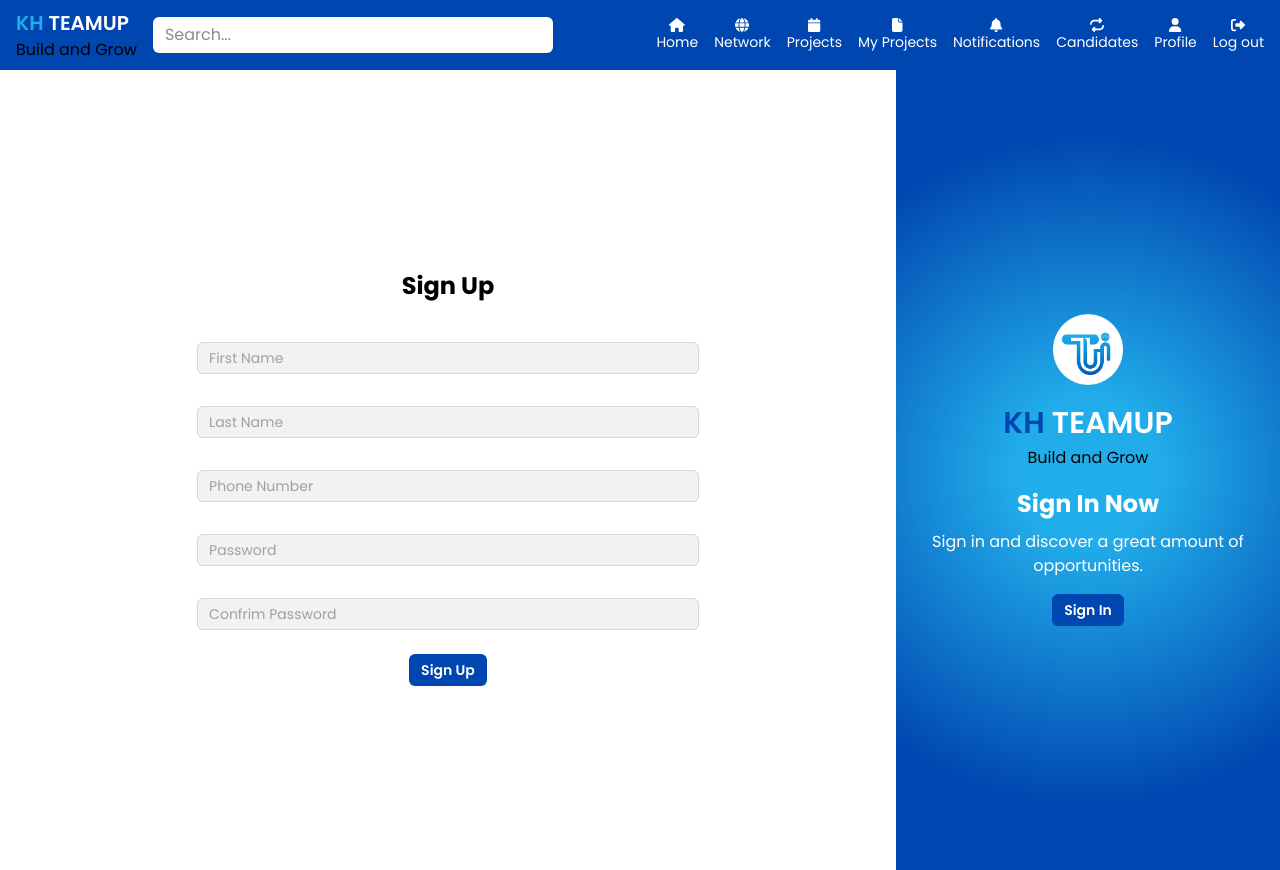
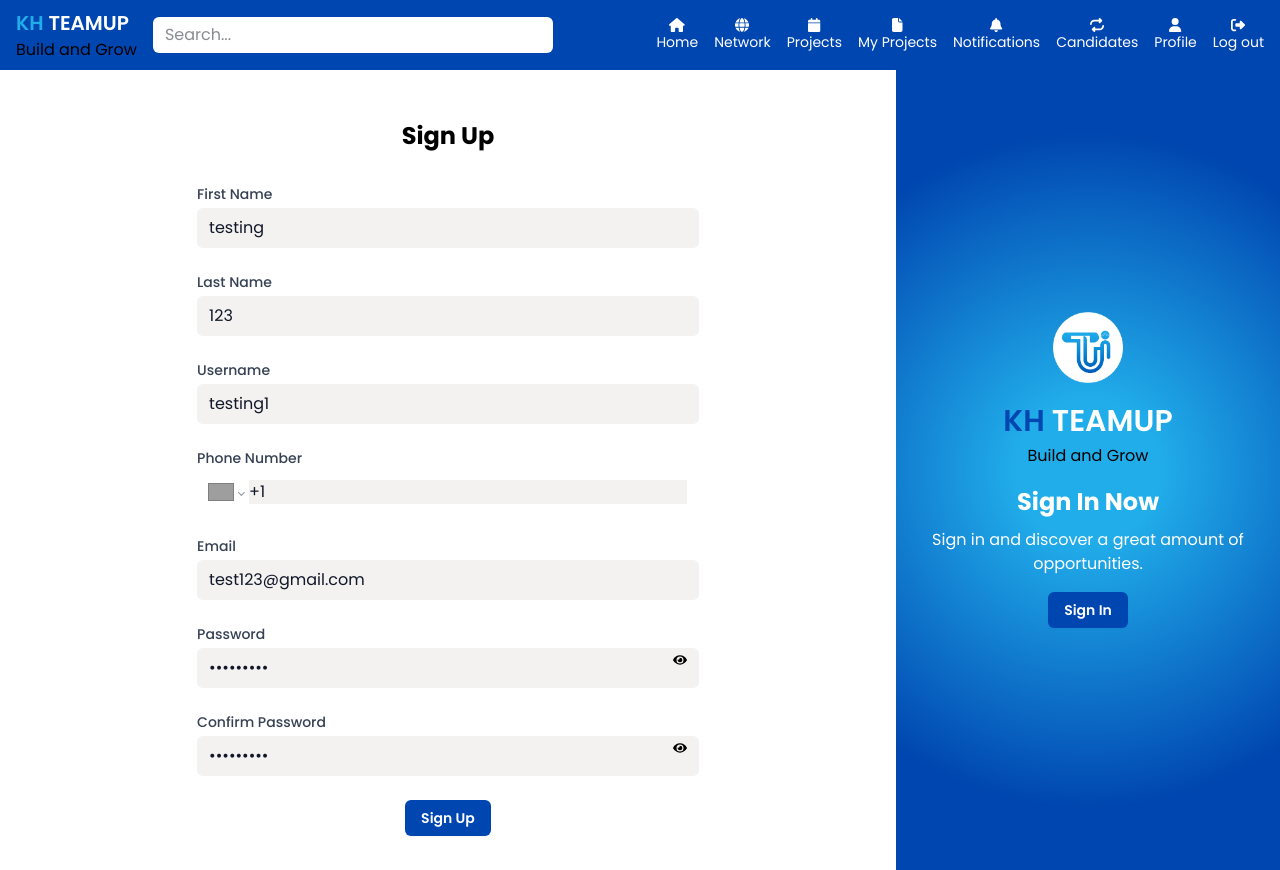
Before and after one commit to bunlongly/teamup_project, a React (Vite) app in the folder client/: page /signup in a window 1280 px wide. Built offline with nearby package versions, Linux system fonts and the light colour scheme; grey boxes are pictures that could not be loaded.

Commit message:
update signup frontend page

```diff
--- a/client/src/pages/SignUp.jsx
+++ b/client/src/pages/SignUp.jsx
@@ -1,84 +1,280 @@
-import Khteamup from "../components/Khteamup";
-import Slogan from "../components/Slogan";
-import logo from "../assets/logo.png";
+import { useState } from 'react';
+import { useNavigate } from 'react-router-dom';
+import axios from 'axios';
+import { ToastContainer, toast } from 'react-toastify';
+import 'react-toastify/dist/ReactToastify.css'; // Import the CSS for toastify
+import Khteamup from '../components/Khteamup';
+import Slogan from '../components/Slogan';
+import logo from '../assets/logo.png';
+import PhoneInput from 'react-phone-number-input';
+import 'react-phone-number-input/style.css'; // Import the default styles
+import { FaEye, FaEyeSlash } from 'react-icons/fa'; // Import eye icons for password visibility toggle
 
 function SignUpPage() {
+  const navigate = useNavigate();
+  const [formData, setFormData] = useState({
+    firstName: 'testing',
+    lastName: '123',
+    phoneNumber: '', // Initialize as empty string
+    email: 'test123@gmail.com',
+    password: '123456789',
+    confirmPassword: '123456789',
+    username: 'testing1'
+  });
+
+  const [errors, setErrors] = useState({});
+  const [showPassword, setShowPassword] = useState(false); // State for password visibility
+  const [showConfirmPassword, setShowConfirmPassword] = useState(false); // State for confirm password visibility
+
+  // Handle form input changes
+  const handleChange = e => {
+    setFormData({ ...formData, [e.target.name]: e.target.value });
+  };
+
+  // Handle phone number change
+  const handlePhoneNumberChange = value => {
+    setFormData({ ...formData, phoneNumber: value });
+  };
+
+  // Handle form submission
+  const handleSubmit = async e => {
+    e.preventDefault();
+    setErrors({}); // Clear previous errors
+
+    try {
+      const response = await axios.post(
+        'http://localhost:5200/api/auth/register',
+        formData
+      );
+
+      if (response.status === 201) {
+        toast.success('User registered successfully!', {
+          position: 'top-right',
+          autoClose: 2000,
+          hideProgressBar: false,
+          closeOnClick: true,
+          pauseOnHover: true,
+          draggable: true,
+          progress: undefined
+        });
+        setTimeout(() => navigate('/signin'), 2000); // Redirect after 2 seconds
+      }
+    } catch (err) {
+      const errorResponse =
+        err.response?.data?.message ||
+        'Something went wrong. Please try again.';
+      const validationErrors = err.response?.data?.errors || []; // Assuming your backend returns errors as an array
+
+      // Convert array of errors into an object for easier display
+      const formattedErrors = {};
+      validationErrors.forEach(error => {
+        if (error.toLowerCase().includes('email')) {
+          formattedErrors.email = error;
+        } else if (error.toLowerCase().includes('username')) {
+          formattedErrors.username = error;
+        } else if (error.toLowerCase().includes('password')) {
+          formattedErrors.password = error;
+        } else if (error.toLowerCase().includes('phone')) {
+          formattedErrors.phoneNumber = error;
+        }
+      });
+
+      toast.error(errorResponse, {
+        position: 'top-right',
+        autoClose: 5000,
+        hideProgressBar: false,
+        closeOnClick: true,
+        pauseOnHover: true,
+        draggable: true,
+        progress: undefined
+      });
+
+      setErrors(formattedErrors); // Set validation errors
+    }
+  };
+
+  // Toggle password visibility
+  const togglePasswordVisibility = () => {
+    setShowPassword(!showPassword);
+  };
+
+  // Toggle confirm password visibility
+  const toggleConfirmPasswordVisibility = () => {
+    setShowConfirmPassword(!showConfirmPassword);
+  };
+
   return (
-    <div className="grid grid-cols-10 w-full main-container">
-      <div className="col-span-7 left-col">
-        <div className="title-container">
-          <h1 className="text-2xl font-bold mb-4">Sign Up</h1>
+    <div className='grid grid-cols-10 w-full main-container'>
+      <div className='col-span-7 left-col'>
+        <div className='title-container'>
+          <h1 className='text-2xl font-bold mb-4'>Sign Up</h1>
         </div>
-        <div className="form-container">
-          <form className="space-y-6" action="#" method="POST">
+        <div className='form-container'>
+          <form className='space-y-6' onSubmit={handleSubmit}>
             <div>
-              <div className="mt-2">
-                <input
-                  type="text"
-                  name="name"
-                  placeholder="First Name"
-                  id="firstname"
-                  autoComplete="firstname"
-                  required
-                  className="block w-full rounded-md bg-white px-3 py-1.5 text-base text-gray-900 outline-1 -outline-offset-1 outline-gray-300 placeholder:text-gray-400 focus:outline-2 focus:-outline-offset-2 focus:outline-blue-600 sm:text-sm"
-                />
-              </div>
-            </div>
-            <div className="mt-2">
+              <label
+                htmlFor='firstName'
+                className='block text-sm font-medium text-gray-700'
+              >
+                First Name
+              </label>
               <input
-                type="text"
-                name="name"
-                placeholder="Last Name"
-                id="lastname"
-                autoComplete="lastname"
-                required
-                className="block w-full rounded-md bg-white px-3 py-1.5 text-base text-gray-900 outline-1 -outline-offset-1 outline-gray-300 placeholder:text-gray-400 focus:outline-2 focus:-outline-offset-2 focus:outline-blue-600 sm:text-sm"
+                type='text'
+                id='firstName'
+                name='firstName'
+                placeholder='First Name'
+                value={formData.firstName}
+                onChange={handleChange}
+                className='mt-1 block w-full rounded-md bg-white px-3 py-2 text-base text-gray-900 outline-gray-300 placeholder:text-gray-400 focus:outline-blue-600'
               />
+              {errors.firstName && (
+                <p className='text-red-500 text-sm'>{errors.firstName}</p>
+              )}
             </div>
             <div>
-              <div className="mt-2">
-                <input
-                  type="phone number"
-                  name="email"
-                  placeholder="Phone Number"
-                  id="phone number"
-                  autoComplete="phone number"
-                  required
-                  className="block w-full rounded-md bg-white px-3 py-1.5 text-base text-gray-900 outline-1 -outline-offset-1 outline-gray-300 placeholder:text-gray-400 focus:outline-2 focus:-outline-offset-2 focus:outline-blue-600 sm:text-sm"
-                />
-              </div>
+              <label
+                htmlFor='lastName'
+                className='block text-sm font-medium text-gray-700'
+              >
+                Last Name
+              </label>
+              <input
+                type='text'
+                id='lastName'
+                name='lastName'
+                placeholder='Last Name'
+                value={formData.lastName}
+                onChange={handleChange}
+                className='mt-1 block w-full rounded-md bg-white px-3 py-2 text-base text-gray-900 outline-gray-300 placeholder:text-gray-400 focus:outline-blue-600'
+              />
+              {errors.lastName && (
+                <p className='text-red-500 text-sm'>{errors.lastName}</p>
+              )}
             </div>
             <div>
-              <div className="mt-2">
-                <input
-                  type="password"
-                  name="password"
-                  placeholder="Password"
-                  id="password"
-                  autoComplete="new-password"
-                  required
-                  className="block w-full rounded-md bg-white px-3 py-1.5 text-base text-gray-900 outline-1 -outline-offset-1 outline-gray-300 placeholder:text-gray-400 focus:outline-2 focus:-outline-offset-2 focus:outline-blue-600 sm:text-sm"
-                />
-              </div>
+              <label
+                htmlFor='username'
+                className='block text-sm font-medium text-gray-700'
+              >
+                Username
+              </label>
+              <input
+                type='text'
+                id='username'
+                name='username'
+                placeholder='Username'
+                value={formData.username}
+                onChange={handleChange}
+                className='mt-1 block w-full rounded-md bg-white px-3 py-2 text-base text-gray-900 outline-gray-300 placeholder:text-gray-400 focus:outline-blue-600'
+              />
+              {errors.username && (
+                <p className='text-red-500 text-sm'>{errors.username}</p>
+              )}
             </div>
             <div>
-              <div className="mt-2">
+              <label
+                htmlFor='phoneNumber'
+                className='block text-sm font-medium text-gray-700'
+              >
+                Phone Number
+              </label>
+              <PhoneInput
+                international
+                defaultCountry='US' // Set default country
+                value={formData.phoneNumber}
+                onChange={handlePhoneNumberChange}
+                id='phoneNumber'
+                name='phoneNumber'
+                placeholder='Enter phone number'
+                className='mt-1 block w-full rounded-md bg-white px-3 py-2 text-base text-gray-900 outline-gray-300 placeholder:text-gray-400 focus:outline-blue-600'
+              />
+              {errors.phoneNumber && (
+                <p className='text-red-500 text-sm'>{errors.phoneNumber}</p>
+              )}
+            </div>
+            <div>
+              <label
+                htmlFor='email'
+                className='block text-sm font-medium text-gray-700'
+              >
+                Email
+              </label>
+              <input
+                type='email'
+                id='email'
+                name='email'
+                placeholder='Email'
+                value={formData.email}
+                onChange={handleChange}
+                className='mt-1 block w-full rounded-md bg-white px-3 py-2 text-base text-gray-900 outline-gray-300 placeholder:text-gray-400 focus:outline-blue-600'
+              />
+              {errors.email && (
+                <p className='text-red-500 text-sm'>{errors.email}</p>
+              )}
+            </div>
+            <div>
+              <label
+                htmlFor='password'
+                className='block text-sm font-medium text-gray-700'
+              >
+                Password
+              </label>
+              <div className='relative'>
                 <input
-                  type="password"
-                  name="password"
-                  placeholder="Confrim Password"
-                  id="password"
-                  // autoComplete="new-password"
-                  required
-                  className="block w-full rounded-md bg-white px-3 py-1.5 text-base text-gray-900 outline-1 -outline-offset-1 outline-gray-300 placeholder:text-gray-400 focus:outline-2 focus:-outline-offset-2 focus:outline-blue-600 sm:text-sm"
+                  type={showPassword ? 'text' : 'password'}
+                  id='password'
+                  name='password'
+                  placeholder='Password'
+                  value={formData.password}
+                  onChange={handleChange}
+                  className='mt-1 block w-full rounded-md bg-white px-3 py-2 text-base text-gray-900 outline-gray-300 placeholder:text-gray-400 focus:outline-blue-600'
                 />
+                <button
+                  type='button'
+                  onClick={togglePasswordVisibility}
+                  className='absolute inset-y-0 right-0 pr-3 flex items-center text-sm leading-5'
+                >
+                  {showPassword ? <FaEyeSlash /> : <FaEye />}
+                </button>
               </div>
+              {errors.password && (
+                <p className='text-red-500 text-sm'>{errors.password}</p>
+              )}
             </div>
-            <div className="flex justify-center">
+            <div>
+              <label
+                htmlFor='confirmPassword'
+                className='block text-sm font-medium text-gray-700'
+              >
+                Confirm Password
+              </label>
+              <div className='relative'>
+                <input
+                  type={showConfirmPassword ? 'text' : 'password'}
+                  id='confirmPassword'
+                  name='confirmPassword'
+                  placeholder='Confirm Password'
+                  value={formData.confirmPassword}
+                  onChange={handleChange}
+                  className='mt-1 block w-full rounded-md bg-white px-3 py-2 text-base text-gray-900 outline-gray-300 placeholder:text-gray-400 focus:outline-blue-600'
+                />
+                <button
+                  type='button'
+                  onClick={toggleConfirmPasswordVisibility}
+                  className='absolute inset-y-0 right-0 pr-3 flex items-center text-sm leading-5'
+                >
+                  {showConfirmPassword ? <FaEyeSlash /> : <FaEye />}
+                </button>
+              </div>
+              {errors.confirmPassword && (
+                <p className='text-red-500 text-sm'>{errors.confirmPassword}</p>
+              )}
+            </div>
+            <div className='flex justify-center'>
               <button
-                style={{ backgroundColor: "#0046b0" }}
-                type="submit"
-                className="rounded-md px-3 py-1.5 text-sm font-semibold text-white shadow-xs"
+                style={{ backgroundColor: '#0046b0' }}
+                type='submit'
+                className='rounded-md px-4 py-2 text-sm font-semibold text-white shadow-xs hover:bg-blue-700 transition-colors'
               >
                 Sign Up
               </button>
@@ -86,30 +282,33 @@ function SignUpPage() {
           </form>
         </div>
       </div>
-      <div className="col-span-3 right-col">
-        <div className="mb-4">
-          <img src={logo} width={70} alt="Logo" />
+      <div className='col-span-3 right-col'>
+        <div className='mb-4'>
+          <img src={logo} width={70} alt='Logo' />
         </div>
-        <div className="title">
+        <div className='title'>
           <Khteamup />
         </div>
-        <div className="slogan">
+        <div className='slogan'>
           <Slogan />
         </div>
-        <div className="signup">
-          <h1 className="newhere">Sign In Now</h1>
-          <h6 className="text">
+        <div className='signup'>
+          <h1 className='newhere'>Sign In Now</h1>
+          <h6 className='text'>
             Sign in and discover a great amount of opportunities.
           </h6>
           <button
-            type="button"
-            onClick={() => navigate("/signup")}
-            className="rounded-md px-3 py-1.5 text-sm font-semibold text-white shadow-xs"
+            type='button'
+            onClick={() => navigate('/signin')}
+            className='rounded-md px-4 py-2 text-sm font-semibold text-white shadow-xs hover:bg-blue-700 transition-colors'
+            style={{ backgroundColor: '#0046b0' }}
           >
             Sign In
           </button>
         </div>
       </div>
+      {/* Toast Container */}
+      <ToastContainer />
     </div>
   );
 }
```
Also changed, not shown: client/src/App.jsx (+15 -16 lines), package.json (+8 -1 lines), 2 other files (tests, documents, lock files or other folders).
